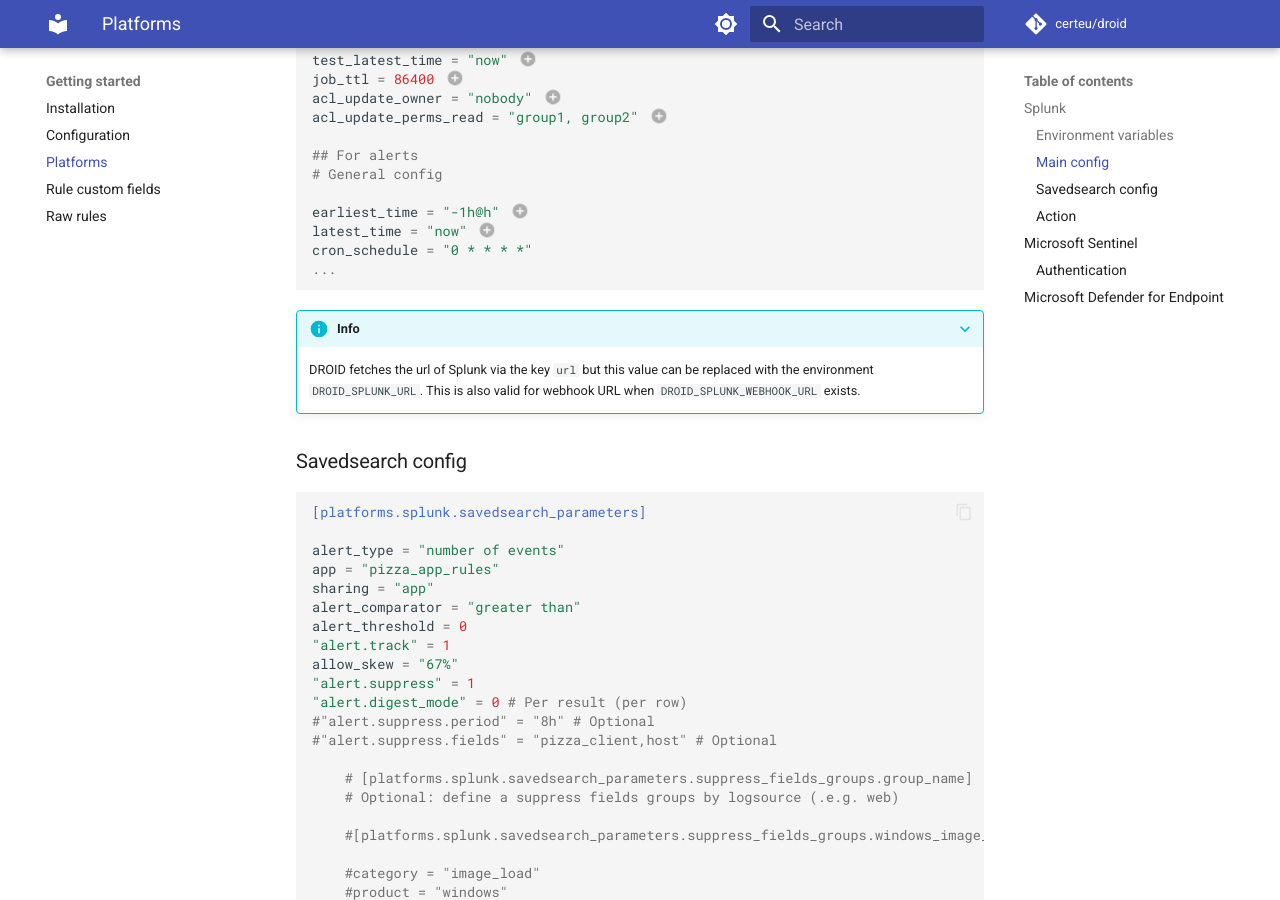
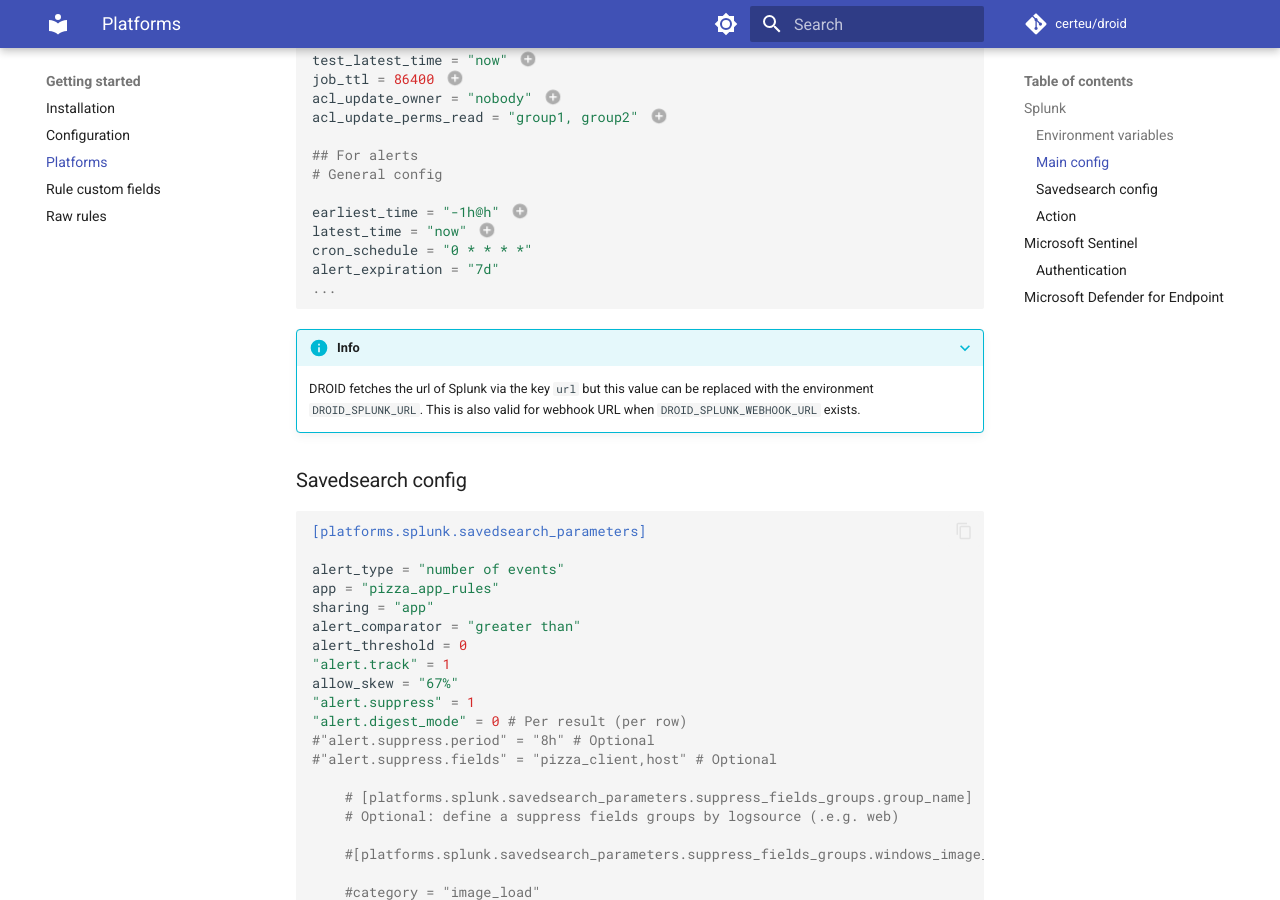
Before and after one commit to certeu/droid-docs, an MkDocs documentation site: the page built from docs/platforms.md, in a window 1280 px wide and 900 px high, scrolled down 1221 px. Built offline with MkDocs 1.6.1 and Material for MkDocs 9.7.7, drawn with Linux system fonts in a browser that asks for light colours; comment, search, counter and statistics services are not loaded.

Commit message:
upd: alert expiration option

````diff
--- a/docs/platforms.md
+++ b/docs/platforms.md
@@ -53,6 +53,7 @@ acl_update_perms_read = "group1, group2" # (6)!
 earliest_time = "-1h@h" # (7)!
 latest_time = "now" # (8)!
 cron_schedule = "0 * * * *"
+alert_expiration = "7d"
 ...
 ```
 
````
